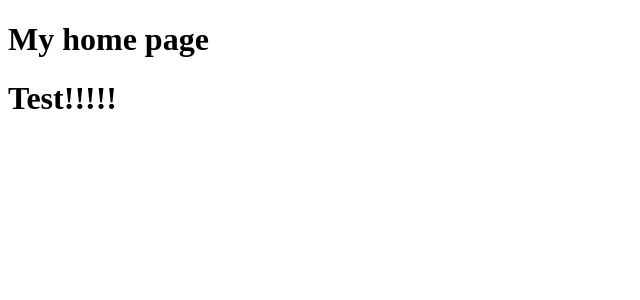
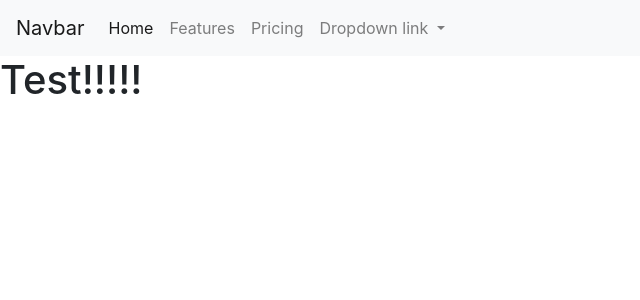
Before and after one commit to mkrajaci/mariokrajacic.dev, a Flask app: page / in a window 1280 px wide. Shown: the top 300 px of the page, without its empty margins (0-640 px from the left). Run offline with Flask 2, Linux system fonts and the light colour scheme; some libraries are stand-ins or nearby versions.

Commit message:
Adding Bootstrap.

```diff
--- a/app.py
+++ b/app.py
@@ -5,7 +5,7 @@ app = Flask(__name__)
 
 @app.route('/')
 def home():
-    return render_template('index.html', content='Testing')
+    return render_template('index.html')
 
 
 if __name__ == '__main__':
--- a/templates/base.html
+++ b/templates/base.html
@@ -1,12 +1,61 @@
-<!DOCTYPE html>
+<!doctype html>
 <html lang="en">
     <head>
-    <meta charset="UTF-8">
+        <!-- Required meta tags -->
+        <meta charset="utf-8">
+        <meta name="viewport" content="width=device-width, initial-scale=1, shrink-to-fit=no">
+
+        <!-- Bootstrap CSS -->
+        <link rel="stylesheet" href="https://stackpath.bootstrapcdn.com/bootstrap/4.5.0/css/bootstrap.min.css"
+              integrity="sha384-9aIt2nRpC12Uk9gS9baDl411NQApFmC26EwAOH8WgZl5MYYxFfc+NcPb1dKGj7Sk" crossorigin="anonymous">
+
         <title>{% block title %}{% endblock title %}</title>
     </head>
     <body>
-    <h1>My home page</h1>
+        <nav class="navbar navbar-expand-lg navbar-light bg-light">
+            <a class="navbar-brand" href="#">Navbar</a>
+            <button class="navbar-toggler" type="button" data-toggle="collapse" data-target="#navbarNavDropdown"
+                    aria-controls="navbarNavDropdown" aria-expanded="false" aria-label="Toggle navigation">
+                <span class="navbar-toggler-icon"></span>
+            </button>
+            <div class="collapse navbar-collapse" id="navbarNavDropdown">
+                <ul class="navbar-nav">
+                    <li class="nav-item active">
+                        <a class="nav-link" href="#">Home <span class="sr-only">(current)</span></a>
+                    </li>
+                    <li class="nav-item">
+                        <a class="nav-link" href="#">Features</a>
+                    </li>
+                    <li class="nav-item">
+                        <a class="nav-link" href="#">Pricing</a>
+                    </li>
+                    <li class="nav-item dropdown">
+                        <a class="nav-link dropdown-toggle" href="#" id="navbarDropdownMenuLink" role="button"
+                           data-toggle="dropdown" aria-haspopup="true" aria-expanded="false">
+                            Dropdown link
+                        </a>
+                        <div class="dropdown-menu" aria-labelledby="navbarDropdownMenuLink">
+                            <a class="dropdown-item" href="#">Action</a>
+                            <a class="dropdown-item" href="#">Another action</a>
+                            <a class="dropdown-item" href="#">Something else here</a>
+                        </div>
+                    </li>
+                </ul>
+            </div>
+        </nav>
         {% block content %}
         {% endblock content %}
+
+        <!-- Optional JavaScript -->
+        <!-- jQuery first, then Popper.js, then Bootstrap JS -->
+        <script src="https://code.jquery.com/jquery-3.5.1.slim.min.js"
+                integrity="sha384-DfXdz2htPH0lsSSs5nCTpuj/zy4C+OGpamoFVy38MVBnE+IbbVYUew+OrCXaRkfj"
+                crossorigin="anonymous"></script>
+        <script src="https://cdn.jsdelivr.net/npm/popper.js@1.16.0/dist/umd/popper.min.js"
+                integrity="sha384-Q6E9RHvbIyZFJoft+2mJbHaEWldlvI9IOYy5n3zV9zzTtmI3UksdQRVvoxMfooAo"
+                crossorigin="anonymous"></script>
+        <script src="https://stackpath.bootstrapcdn.com/bootstrap/4.5.0/js/bootstrap.min.js"
+                integrity="sha384-OgVRvuATP1z7JjHLkuOU7Xw704+h835Lr+6QL9UvYjZE3Ipu6Tp75j7Bh/kR0JKI"
+                crossorigin="anonymous"></script>
     </body>
 </html>
```
Lines whose indentation alone changed are shown as unchanged.
